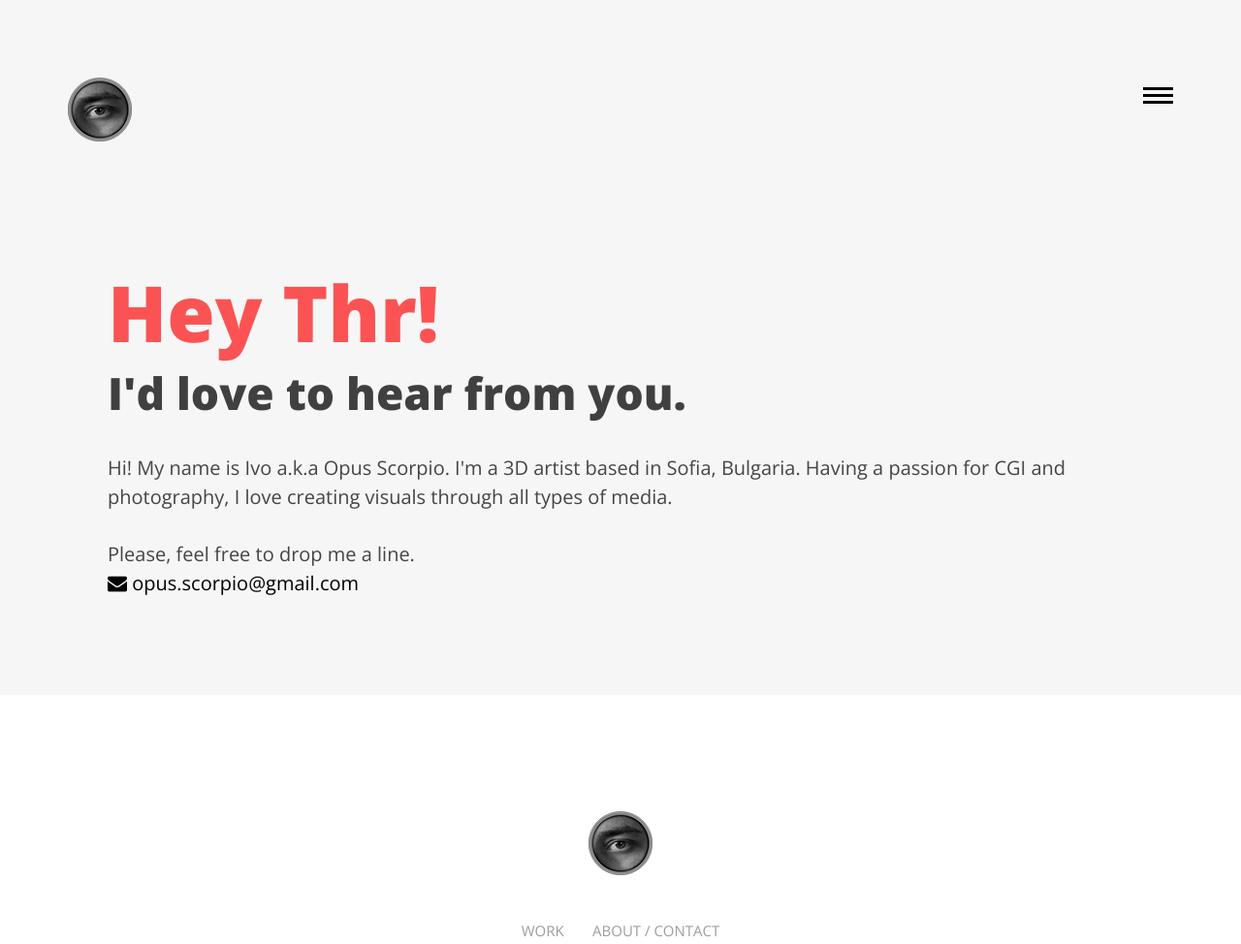
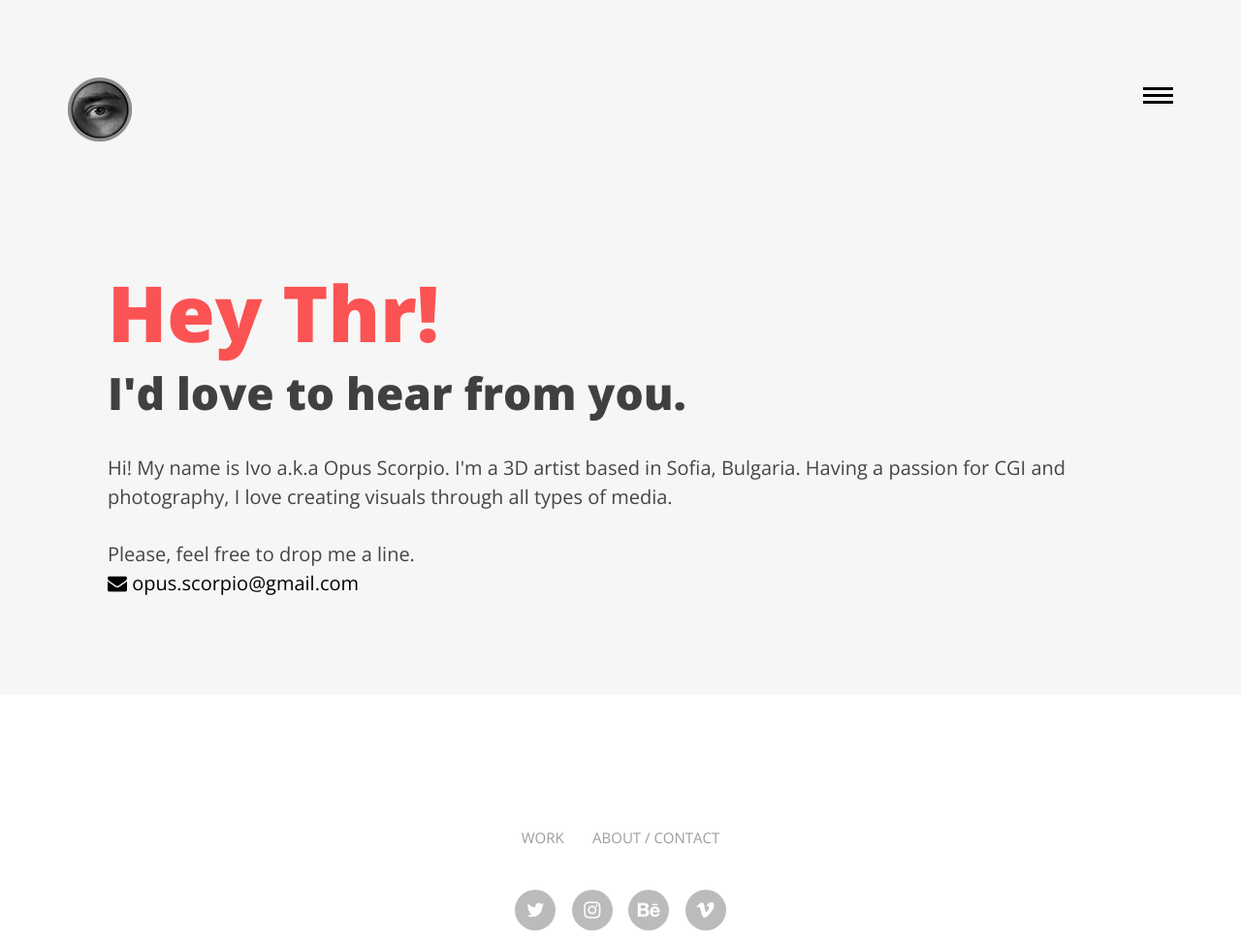
Before and after one commit to opusscorpio/github.io, a plain HTML site: page about.html in a window 1280 px wide. Shown: the top 974 px of the page at 97% size. Drawn offline with nearby package versions, Linux system fonts and the light colour scheme; a web font is replaced by a local one.

Commit message:
No Footer Logo

```diff
--- a/about.html
+++ b/about.html
@@ -131,16 +131,6 @@
 
         <footer role="footer">
 
-            <!-- logo -->
-
-                <h1>
-
-                    <a href="index.html" title="Opus Scorpio"><img src="images/logo.png" title="Opus Scorpio" alt="Opus Scorpio"/></a>
-
-                </h1>
-
-            <!-- logo -->
-
             <!-- nav -->
 
             <nav role="footer-nav">
```
Also changed, not shown: index.html (+0 -10 lines).
